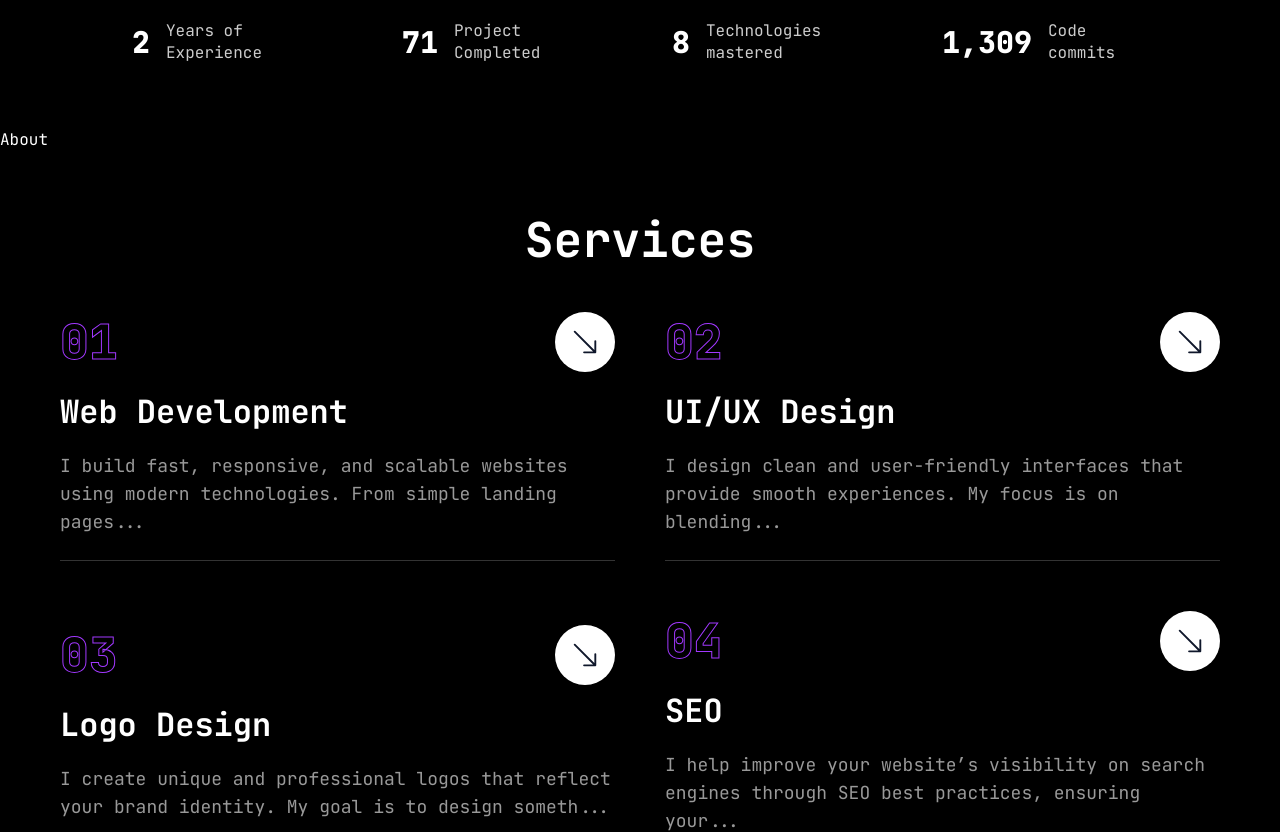
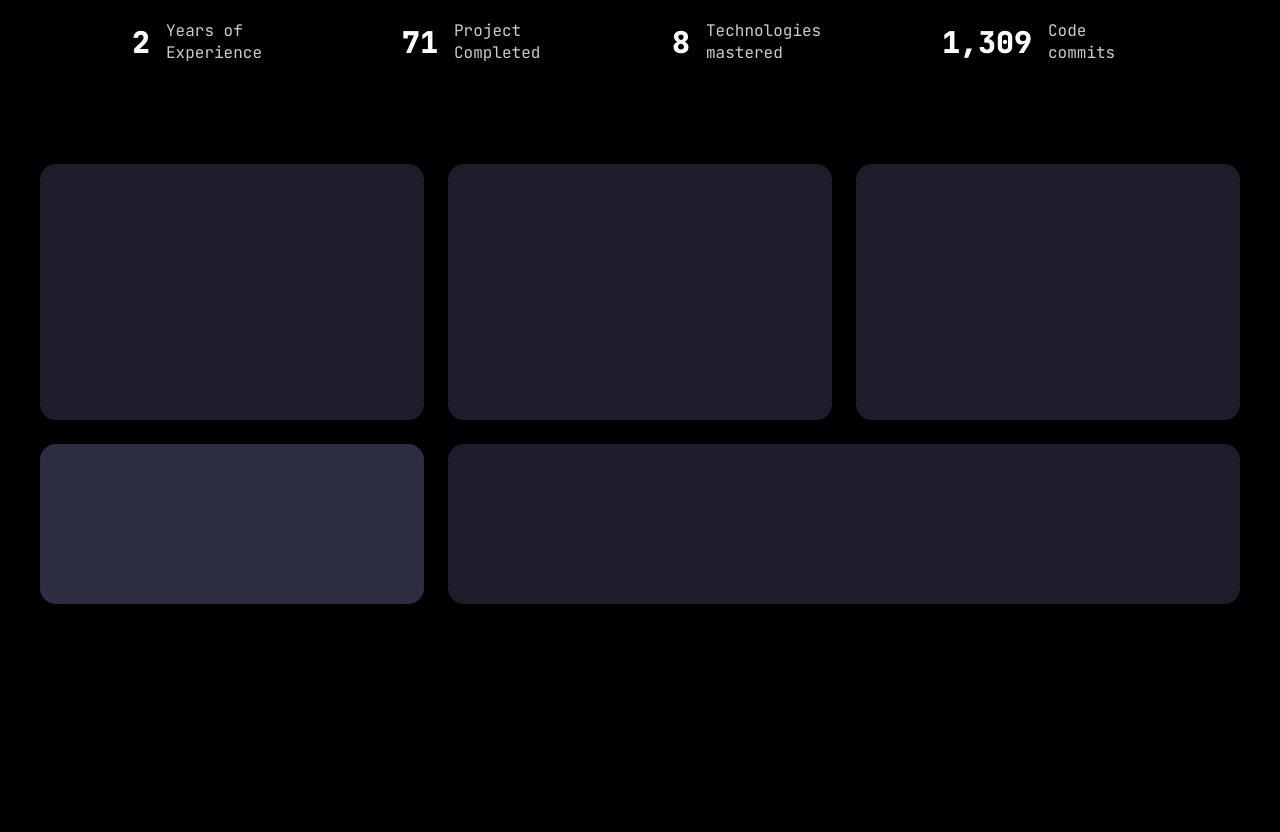
Before and after one commit to elishabhatti/elisha-portfolio, a Next.js app: page / in a window 1280 px wide. Shown: the part 600-1432 px from the top of the page. Built offline with nearby package versions, Linux system fonts and the light colour scheme.

Commit message:
created the grid layout

```diff
--- a/components/pages/About.jsx
+++ b/components/pages/About.jsx
@@ -2,7 +2,25 @@ import React from 'react'
 
 const About = () => {
   return (
-    <div>About</div>
+    <section className="min-h-screen  text-white p-10">
+      <div className="grid grid-cols-1 md:grid-cols-2 lg:grid-cols-3 gap-6">
+
+        {/* Left Big Box */}
+        <div className="bg-[#1c1c2b] rounded-2xl shadow-md col-span-2 lg:col-span-1 h-64"></div>
+
+        {/* Top Right Box */}
+        <div className="bg-[#1c1c2b] rounded-2xl shadow-md h-64"></div>
+
+        {/* Right Middle Box */}
+        <div className="bg-[#1c1c2b] rounded-2xl shadow-md h-64"></div>
+
+        {/* Bottom Left Small Box */}
+        <div className="bg-[#2d2d44] rounded-2xl shadow-md h-40"></div>
+
+        {/* Bottom Right Wide Box */}
+        <div className="bg-[#1c1c2b] rounded-2xl shadow-md col-span-2 h-40"></div>
+      </div>
+    </section>
   )
 }
 
```
